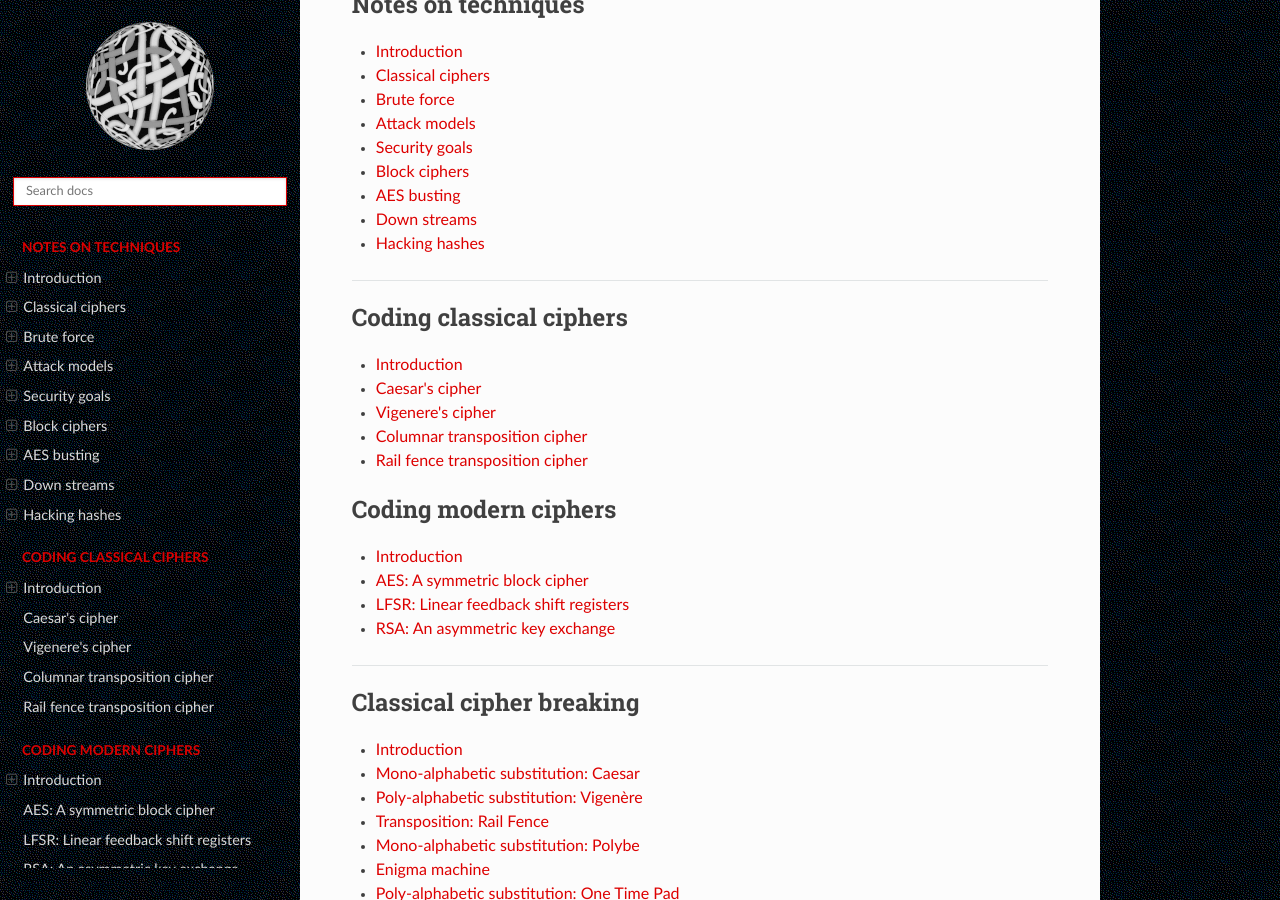
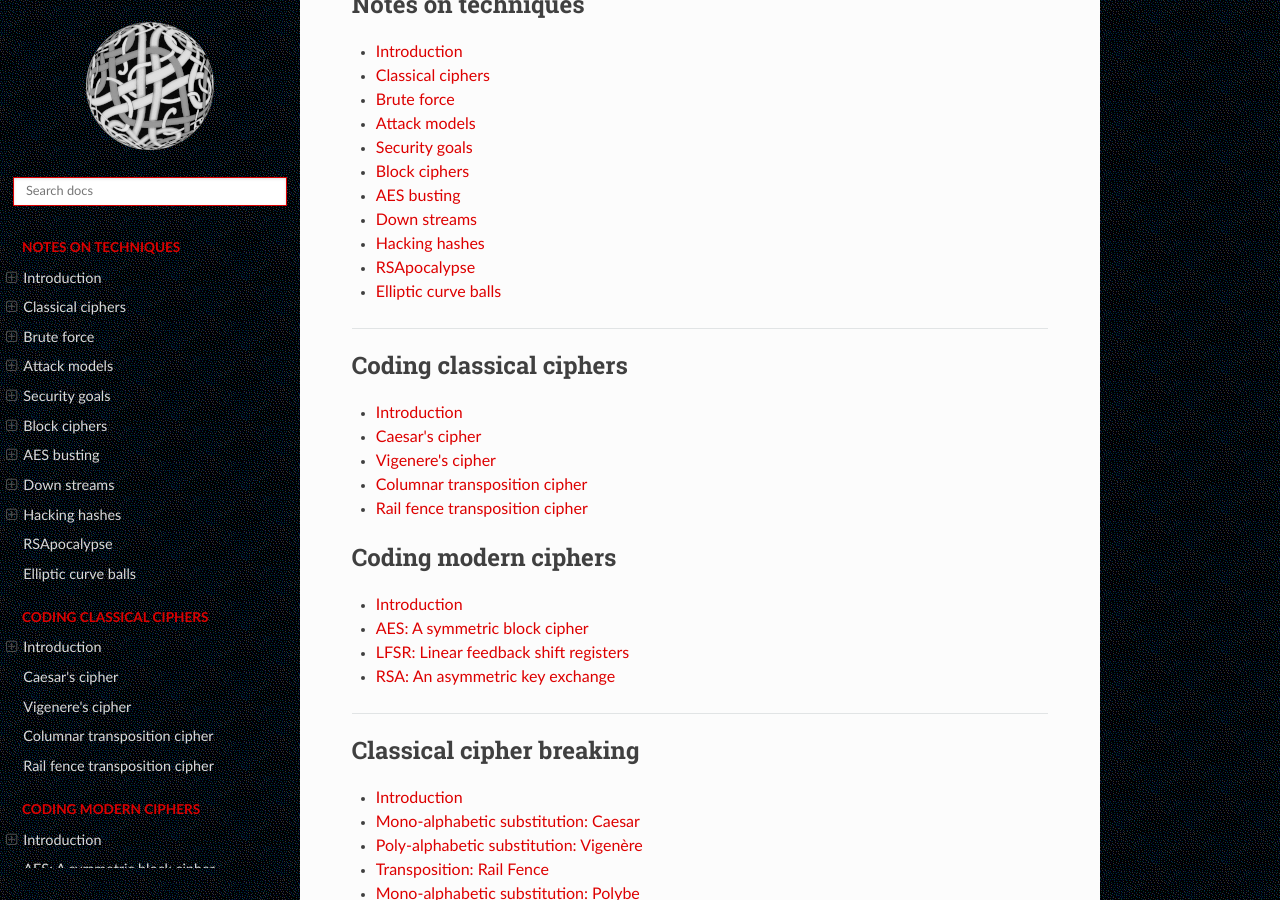
Before and after one commit to tymyrddin/red-crypt, a Sphinx documentation site: the page built from source/index.rst, in a window 1280 px wide and 900 px high, scrolled down 536 px. Built offline with Sphinx 7.4.7 and the Read the Docs theme 2.0.0, drawn with Linux system fonts in a browser that asks for light colours.

Commit message:
Set up notes for RSA and EC

```diff
--- a/source/docs/notes/README.md
+++ b/source/docs/notes/README.md
@@ -18,3 +18,5 @@ Jump Off This Cliff and think about cryptographic security requirements.
 * [AES busting](aes.md)
 * [Down stream](stream.md)
 * [Hacking hashes](hashes.md)
+* [RSApocalypse](rsa.md)
+* [Elliptic curve balls](ec.md)
--- /dev/null
+++ b/source/docs/notes/ec.md
@@ -0,0 +1,3 @@
+# Elliptic curve balls
+
+![In progress](../../_static/images/in-progress.png)
--- a/source/index.rst
+++ b/source/index.rst
@@ -23,6 +23,8 @@ Come backstage with us to discover what is usually not seen concerning encoded a
    docs/notes/aes.md
    docs/notes/stream.md
    docs/notes/hashes.md
+   docs/notes/rsa.md
+   docs/notes/ec.md
 
 ----
 
```
Also changed, not shown: source/docs/notes/rsa.md (added, +3 -0 lines).
